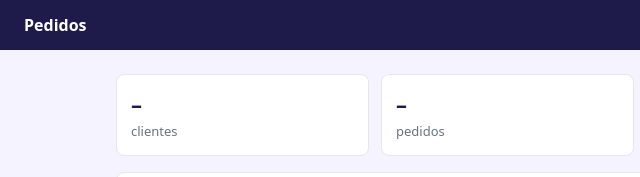
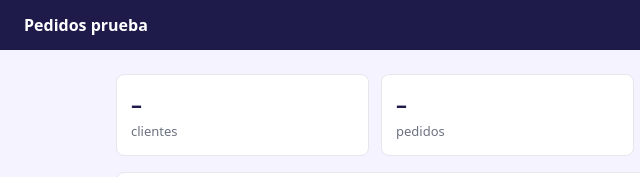
Before and after one commit to Jramsz/pedidos-api, a website: page public/index.html in a window 1280 px wide. Shown: the top 177 px of the page, 0-640 px from the left. Drawn offline with Linux system fonts and the light colour scheme; no server answers.

Commit message:
nuevo titulo

```diff
--- a/public/index.html
+++ b/public/index.html
@@ -34,7 +34,7 @@
 </head>
 <body>
 <header>
-  <strong>Pedidos</strong>
+  <strong>Pedidos prueba</strong>
   <small id="info">Node.js · Express · PostgreSQL</small>
 </header>
 <main>
```
